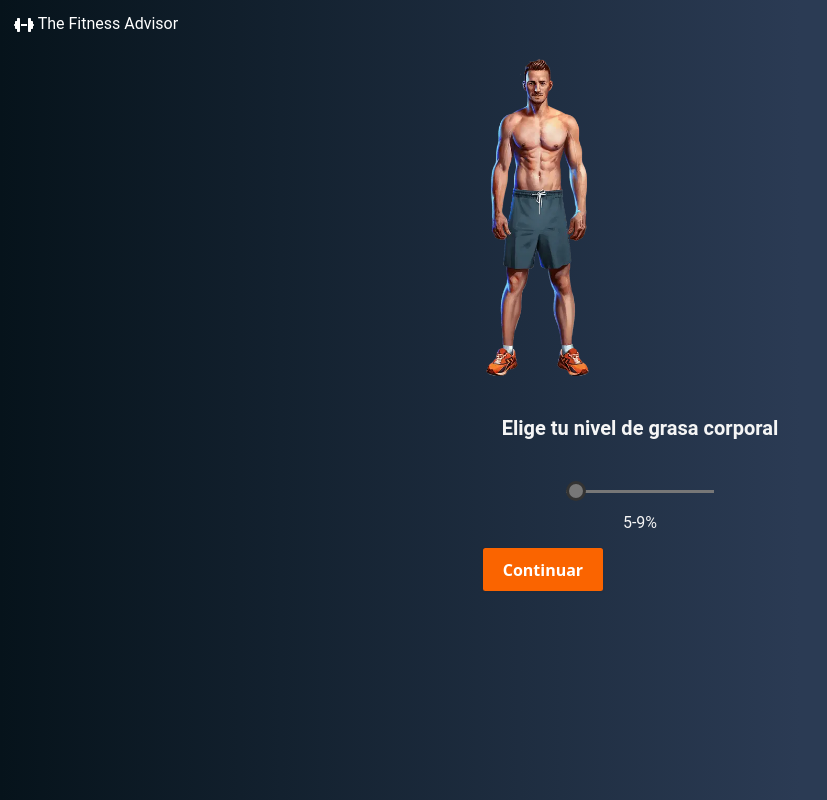
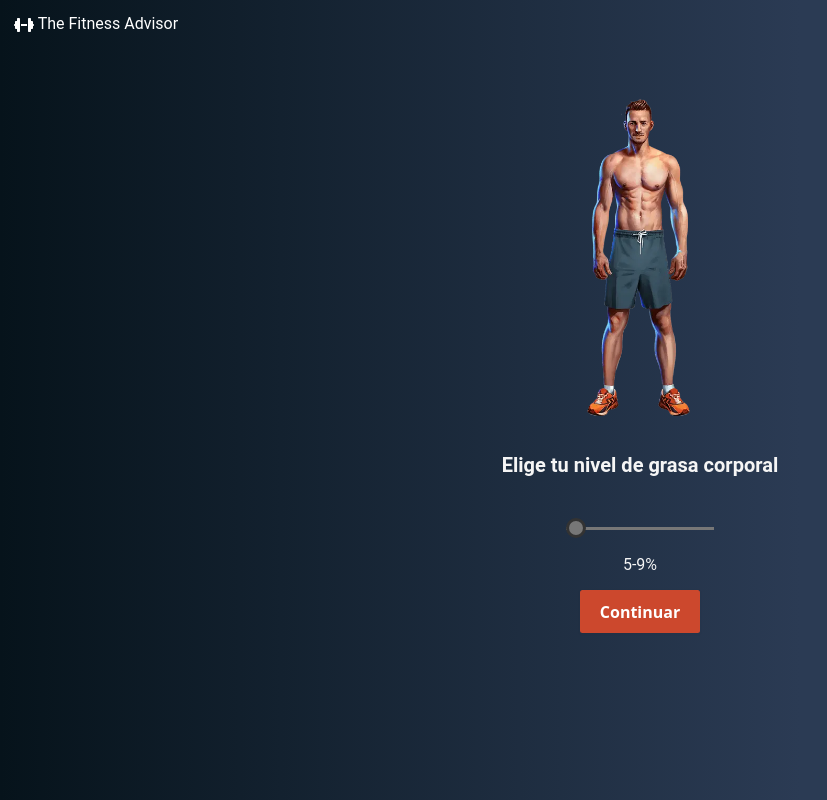
Before and after one commit to clauadri/fitness-app, a React (Create React App) app: page /step-level-of-fat in a window 1280 px wide. Shown: the whole page, without its empty margins (0-827 px from the left). Built offline with nearby package versions, Linux system fonts and the light colour scheme; no server answers.

Commit message:
fix styles

```diff
--- a/src/pages/home/Styles.css
+++ b/src/pages/home/Styles.css
@@ -96,8 +96,8 @@
 }
 .home-buttons button:hover{
     background: none;
-    border: solid 0.1px rgb(121, 119, 119);
-    background-color: #054368;
+    border: solid 0.1px #fa6400;
+    background-color: #fa6400;
     color: #ffff;
     cursor: pointer;
 }
--- a/src/pages/steps/Steps.css
+++ b/src/pages/steps/Steps.css
@@ -2,6 +2,7 @@
     display: flex;
     flex-direction: column;
     align-items: center;
+    margin-top: 40px;
 }
 .step-label{
 
@@ -39,7 +40,7 @@
  margin: 0px;
 }
 .step-options h2{
-    font-size: 24px;
+    font-size: 18px;
 }
 .options-text-goal{
     justify-content: center;
@@ -71,6 +72,8 @@ padding: 0;
     width: 32%;
     height:100%;
     overflow: hidden;
+    display: flex;
+    justify-content: end;
 }
 .cont-img img{
     height: 180%;
@@ -150,7 +153,7 @@ padding: 0;
 .button-next{
   align-items: center;
   background-clip: padding-box;
-  background-color: #fa6400;
+  background-color: #cc482d;
   border: 1px solid transparent;
   border-radius: .25rem;
   box-shadow: rgba(0, 0, 0, 0.02) 0 1px 3px 0;
@@ -177,7 +180,7 @@ padding: 0;
 }
 .button-next:hover,
 .button-next:focus {
-  background-color: #fb8332;
+  background-color: #fa6400;
   box-shadow: rgba(0, 0, 0, 0.1) 0 4px 12px;
 }
 .button-next:hover {
@@ -237,9 +240,6 @@ padding: 0;
     .text-level-fitness {
         margin: 30px 0px;
     }
-    .checkbox-label{
-        margin: 15px 0px;
-    }
     .steps-container h1 {
         padding: 30px;
     }
--- a/src/pages/steps/step-level-of-fat/StepLevelOfFat.jsx
+++ b/src/pages/steps/step-level-of-fat/StepLevelOfFat.jsx
@@ -1,63 +1,71 @@
-import React, { useEffect, useState } from 'react'
+import React, { useEffect, useState } from "react";
 import { useDispatch } from "react-redux";
 import { useNavigate } from "react-router-dom";
-import './InputRange.css'
-import fase1 from "../../../assets/FROM_5_TO_9.png"
-import fase2 from "../../../assets/FROM_10_TO_14.png"
-import fase3 from "../../../assets/FROM_15_TO_19.png"
-import fase4 from "../../../assets/FROM_20_TO_24.png"
-import fase5 from "../../../assets/FROM_25_TO_29.png"
-import fase6 from "../../../assets/FROM_30_TO_34.png"
-import fase7 from "../../../assets/FROM_35_TO_39.png"
+import "./InputRange.css";
+import fase1 from "../../../assets/FROM_5_TO_9.png";
+import fase2 from "../../../assets/FROM_10_TO_14.png";
+import fase3 from "../../../assets/FROM_15_TO_19.png";
+import fase4 from "../../../assets/FROM_20_TO_24.png";
+import fase5 from "../../../assets/FROM_25_TO_29.png";
+import fase6 from "../../../assets/FROM_30_TO_34.png";
+import fase7 from "../../../assets/FROM_35_TO_39.png";
 const StepLevelOfFat = () => {
-
   const navigate = useNavigate();
 
   const [value, setValue] = useState(1);
-  const [imagen,setImagen] = useState('');
-  const [percent, setPercent] = useState('');
-  useEffect(()=>{
-    if(value == 1){
-    setImagen(fase1)
-    setPercent('5-9%')
-  }else if (value == 2){
-    setImagen(fase2)
-    setPercent('10-14%')
-  }
-  else if (value == 3){
-    setImagen(fase3)
-    setPercent('15-19%')
-  }
-  else if (value == 4){
-    setImagen(fase4)
-    setPercent('20-24%')
-  }
-  else if (value == 5){
-    setImagen(fase5)
-    setPercent('25-29%')
-  }
-  else if (value == 6){
-    setImagen(fase6)
-    setPercent('30-34%')
-  }
-  else if (value == 7){
-    setImagen(fase7)
-    setPercent('35-39%')
-  }
-  },[value])
+  const [imagen, setImagen] = useState("");
+  const [percent, setPercent] = useState("");
+  useEffect(() => {
+    if (value == 1) {
+      setImagen(fase1);
+      setPercent("5-9%");
+    } else if (value == 2) {
+      setImagen(fase2);
+      setPercent("10-14%");
+    } else if (value == 3) {
+      setImagen(fase3);
+      setPercent("15-19%");
+    } else if (value == 4) {
+      setImagen(fase4);
+      setPercent("20-24%");
+    } else if (value == 5) {
+      setImagen(fase5);
+      setPercent("25-29%");
+    } else if (value == 6) {
+      setImagen(fase6);
+      setPercent("30-34%");
+    } else if (value == 7) {
+      setImagen(fase7);
+      setPercent("35-39%");
+    }
+  }, [value]);
   return (
     <div className="steps-container">
-        <div>
-        <div className='img-fat' ><img src={imagen} alt="img" /></div>
-            <h1>Elige tu nivel de grasa corporal</h1>
-            <div className="fat-input">
-            <input type="range" name="levelfat" value={value} min={1} max={7} onChange={(ev) => setValue(ev.target.value)}/>
-            </div>
-            <p className='percent-fat'>{percent}</p>
-            <button className="button-next" onClick={(ev) => navigate("/step-workouts")}>Continuar</button>
+      <div className="step-level-wrapper">
+        <div className="img-fat">
+          <img src={imagen} alt="img" />
         </div>
+        <h1>Elige tu nivel de grasa corporal</h1>
+        <div className="fat-input">
+          <input
+            type="range"
+            name="levelfat"
+            value={value}
+            min={1}
+            max={7}
+            onChange={(ev) => setValue(ev.target.value)}
+          />
+        </div>
+        <p className="percent-fat">{percent}</p>
+      </div>
+      <button
+        className="button-next"
+        onClick={(ev) => navigate("/step-workouts")}
+      >
+        Continuar
+      </button>
     </div>
-  )
-}
+  );
+};
 
-export default StepLevelOfFat
+export default StepLevelOfFat;
--- a/src/pages/steps/step-size/StepSize.css
+++ b/src/pages/steps/step-size/StepSize.css
@@ -1,6 +1,10 @@
 .form-container {
     padding: 20px;
     margin-top: 30px
+}
+
+.form-container button {
+    margin: 0 30%;
 }
 .form-field {
     font-family: inherit;
@@ -32,3 +36,11 @@
     text-align: left;
     padding: 10px;
 }
+.img-fat {
+    display: flex;
+    justify-content: center;
+}
+.step-level-wrapper {
+    display: flex;
+    flex-direction: column;
+}
--- a/src/pages/steps/step-workouts/CheckboxStyle.css
+++ b/src/pages/steps/step-workouts/CheckboxStyle.css
@@ -1,23 +1,25 @@
-.steps-container-issues{
+.steps-container-issues {
   display: flex;
   flex-direction: column;
   justify-content: center;
   text-align: center;
   align-items: center;
+  margin-top: 30px;
+
 }
-.steps-container-issues h1{
-        font-size: 32px;
-    }
+
 .checkbox-container {
   display: flex;
   justify-content: flex-start;
   align-items: center;
-    width: 70%;
-    height: 90px;
+  width: 50%;
+  min-width: 300px;
+  height: 60px;
   box-sizing: border-box;
-    text-align:center;
+  text-align: center;
   margin: 20px;
   background-color: #9a9d9e;
+  border-radius: 3px;
 }
 
 .checkbox-label {
@@ -30,12 +32,12 @@
   align-items: center;
   text-align: center;
   cursor: pointer;
-        font-size: 22px;
+  font-size: 16px;
   line-height: 24px;
   height: 50px;
   width: 50;
-        margin: 20px;
-        /* clear: both; */
+  padding: 10px;
+
 }
 .checkbox-label input {
   position: absolute;
@@ -44,8 +46,6 @@
 }
 
 .checkbox-label .mark {
-        /* top:30px; */
-        /* position: absolute; */
   height: 24px;
   width: 24px;
   background-color: transparent;
@@ -57,7 +57,7 @@
   background-color: white;
   border-radius: 5px;
   transform: rotate(0deg) scale(1);
-        opacity:1;
+  opacity: 1;
   border: 2px solid white;
 }
 .checkbox-label .mark::after {
@@ -91,14 +91,6 @@
   height: 24px;
   border-radius: 5px;
   transform: scale(3);
-        opacity:0;
+  opacity: 0;
   transition: all 0.3s ease-out;
 }
-@media (max-width: 390px){
-        .checkbox-container{
-                height: 60px;
-        }
-        .checkbox-label {
-                font-size: 16px;
-        }
-}
--- a/src/pages/user-info/login/Styles.css
+++ b/src/pages/user-info/login/Styles.css
@@ -10,7 +10,7 @@
 }
 
 .inputs-wrapper {
-  padding: 30px 0;
+  padding: 20px 0;
 }
 
   .login-wrapper h2 {
@@ -60,6 +60,9 @@
     color: rgb(104, 105, 105);
   }
   .login-wrapper a:hover {
-    color:#054368;
+    color:#c85000;
     cursor: pointer;
   }
+  .login-title {
+    color: rgba(58, 57, 57, 0.438);
+  }
--- a/src/pages/user-info/user/Styles.css
+++ b/src/pages/user-info/user/Styles.css
@@ -48,3 +48,7 @@
     display: flex;
     justify-content: center;
 }
+
+.user-wrapper p {
+    color: rgb(58, 57, 57);
+}
```
Lines whose indentation alone changed are shown as unchanged.
